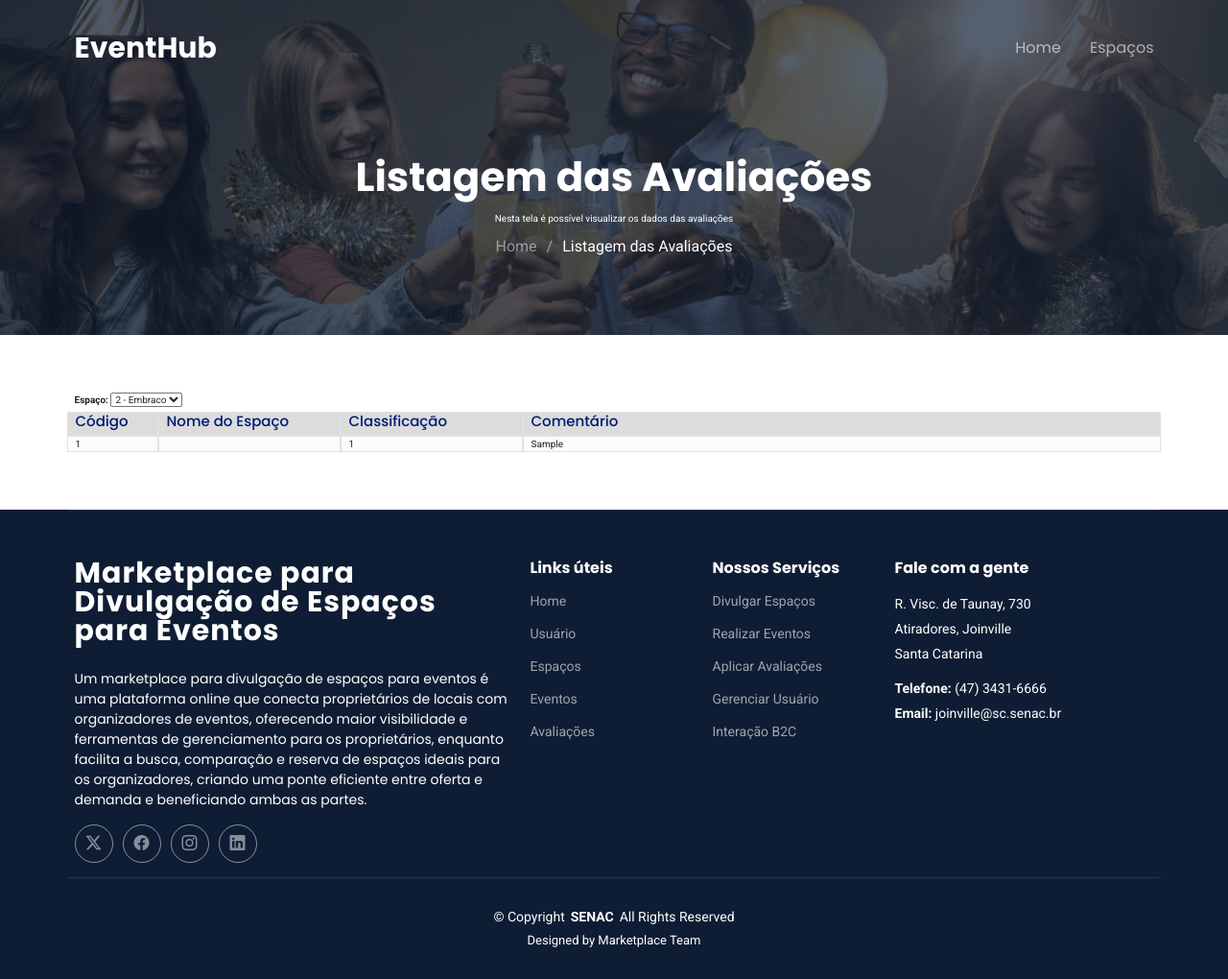
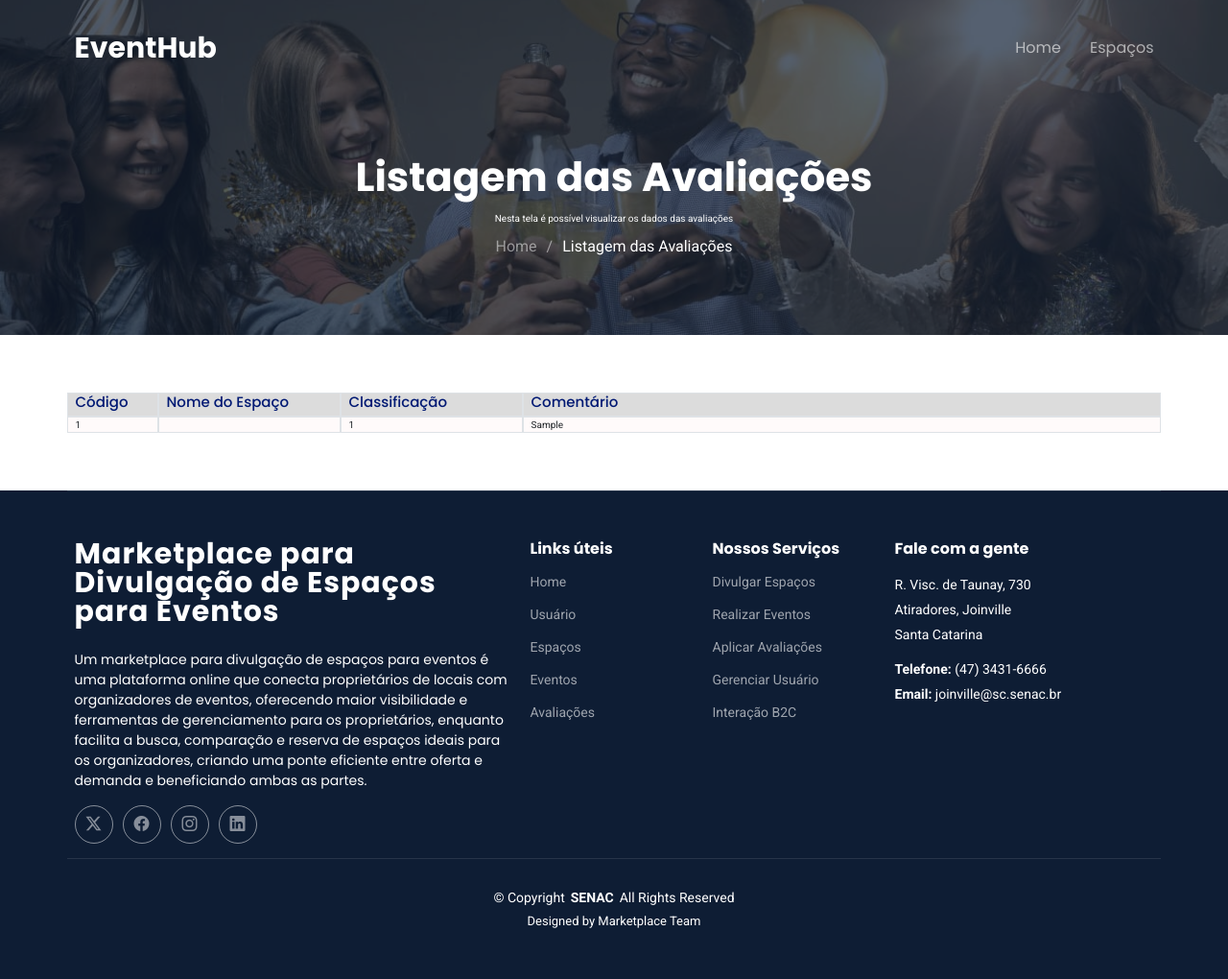
Before and after one commit to thiagofalcaosenac/eventhub, a PHP site: page /avaliacoes/listar_avaliacoes.php in a window 1280 px wide. Shown: the whole page at 96% size. After the commit the page ends 967 px from the top, so only its background shows below. Run offline with PHP 8.4, Linux system fonts and the light colour scheme; data comes from the database, SQL or seed files in the repository; tables that the repository leaves empty hold one stand-in row (values such as "Sample post").

Commit message:
deixando bonito

```diff
--- a/avaliacoes/avaliacoes.php
+++ b/avaliacoes/avaliacoes.php
@@ -34,7 +34,7 @@ try {
       if ($statement->rowCount() == 1) {
           AtualizarAvaliacaoMedia::atualizarPorEspaco($id_espaco);
           $mensagem = "Avaliação inserida com sucesso!";
-          header("Location: avaliacoes.php");
+          header("Location: listar_avaliacoes.php");
       } else {
           $mensagem = "Erro ao inserir avaliação!";
       }
--- a/avaliacoes/listar_avaliacoes.php
+++ b/avaliacoes/listar_avaliacoes.php
@@ -142,39 +142,13 @@ try {
     <!-- Get A Quote Section -->
     <section id="get-a-quote" class="get-a-quote section">
 
-    <div class="container">
-      <div class="row g-0">
-        <div class="col-lg-7">
-            <div class="row gy-4">
-              <div class="col-md-12">
-                  <label for="spaceSelector">Espaço:</label>
-                  <select id="spaceSelector" name="id_espaco">
-                    <?php
-                      $dataEspacos = $pdo->prepare('SELECT * FROM espacos');
-                      $dataEspacos->execute();
-
-                      while ($row = $dataEspacos->fetch()) {
-                        if ($row['id'] == $idEspaco) {
-                          echo "<option value='". $row['id'] ."' selected>" . $row['id'] . " - " . $row['descricao'] . "</option>";
-                        } else {
-                          echo "<option value='". $row['id'] ."'>" . $row['id'] . " - " . $row['descricao'] . "</option>";
-                        }
-                      }
-                    ?>
-                  </select>
-                </div>
-            </div>
-        </div>
-      </div>
-    </div>
-
     <div id="gridAvaliacoes">
         <?php
             try {
                 if (isset($idEspaco)) {
-                    $filtro = 'where id_espaco =  ' . $idEspaco;
+                    $filtro = 'where id_espaco =  ' . $idEspaco . ' order by id_espaco, classificacao desc';
                 } else {
-                    $filtro = '';
+                    $filtro = ' order by id_espaco, classificacao desc';
                 }
 
                 $data = $pdo->prepare('SELECT * FROM avaliacao '.$filtro);
```
Also changed, not shown: eventos/listar_eventos.php (+6 -4 lines).
